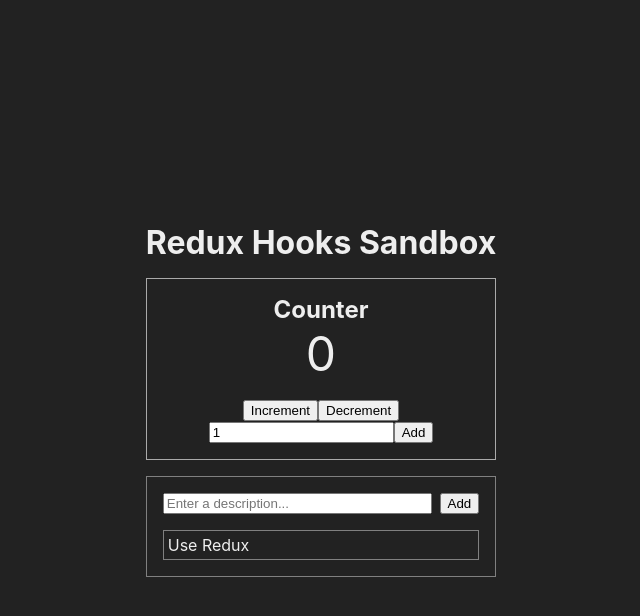
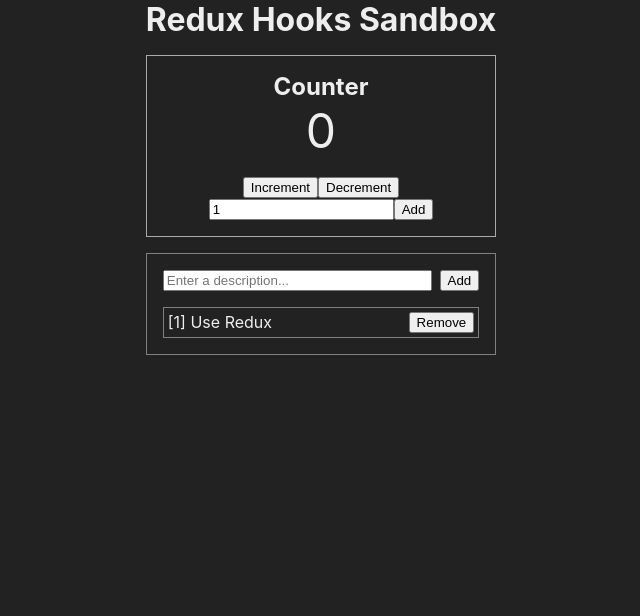
Before and after one commit to rmkane/redux-hooks, a React (Create React App) app: page / in a window 1280 px wide. Shown: the top 616 px of the page, without its empty margins (319-959 px from the left). Built offline with nearby package versions, Linux system fonts and the light colour scheme.

Commit message:
Add delete memo action

```diff
--- a/src/app/components/common/Todo.jsx
+++ b/src/app/components/common/Todo.jsx
@@ -1,6 +1,6 @@
-import React, { useMemo, useState } from 'react';
+import React, { useCallback, useMemo, useState } from 'react';
 import { useDispatch, useSelector } from 'react-redux';
-import { addTodo } from '../../features/todoSlice';
+import { addTodo, removeTodo } from '../../features/todoSlice';
 import '../../../css/Todo.css';
 
 const Todo = () => {
@@ -8,6 +8,17 @@
   const dispatch = useDispatch();
 
   const [entry, setEntry] = useState('');
+
+  const handleAdd = useCallback(() => {
+    dispatch(addTodo({ text: entry }));
+  }, [dispatch, entry]);
+
+  const handleRemove = useCallback(
+    ({ target }) => {
+      dispatch(removeTodo(+target.dataset.id));
+    },
+    [dispatch]
+  );
 
   return useMemo(
     () => (
@@ -19,23 +30,25 @@
             value={entry}
             onChange={({ target: { value } }) => setEntry(value)}
           />
-          <button
-            type="button"
-            onClick={() => dispatch(addTodo({ text: entry }))}
-          >
+          <button type="button" onClick={handleAdd}>
             Add
           </button>
         </div>
         <ul className="Todo-List">
           {todoList.map(({ id, text }) => (
             <li className="Todo-Item" key={id}>
-              {text}
+              <span>
+                [{id}] {text}
+              </span>
+              <button type="button" data-id={id} onClick={handleRemove}>
+                Remove
+              </button>
             </li>
           ))}
         </ul>
       </div>
     ),
-    [dispatch, entry, todoList]
+    [entry, handleAdd, handleRemove, todoList]
   );
 };
 
--- a/src/app/features/todoSlice.js
+++ b/src/app/features/todoSlice.js
@@ -1,7 +1,7 @@
 import { createSlice } from '@reduxjs/toolkit';
 
 const generateNewId = (list) =>
-  list.reduce((maxId, { id }) => Math.max(id, maxId) + 1, -1);
+  list.reduce((maxId, { id }) => Math.max(id, maxId), -1) + 1;
 
 const todoSlice = createSlice({
   name: 'todo',
@@ -15,21 +15,29 @@
     ],
   },
   reducers: {
-    add: (state, { payload: { text } }) => {
+    add: (state, action) => {
       state.list.push({
         id: generateNewId(state.list),
         completed: false,
-        text,
+        text: action.payload.text,
       });
+    },
+    remove: (state, action) => {
+      const foundIndex = state.list.findIndex(
+        ({ id }) => id === action.payload
+      );
+      if (foundIndex > -1) {
+        state.list.splice(foundIndex, 1);
+      }
     },
   },
 });
 
 const {
-  actions: { add: addTodo },
+  actions: { add: addTodo, remove: removeTodo },
   reducer,
 } = todoSlice;
 
-export { addTodo, reducer };
+export { addTodo, removeTodo, reducer };
 
 export default reducer;
--- a/src/css/App.css
+++ b/src/css/App.css
@@ -16,7 +16,7 @@
   background: var(--app-background);
   color: var(--app-font-color);
   align-items: center;
-  justify-content: center;
+  justify-content: top;
   flex: 1;
 }
 
--- a/src/css/Todo.css
+++ b/src/css/Todo.css
@@ -28,3 +28,8 @@
   border: thin solid grey;
   padding: 0.25em;
 }
+
+.Todo-Item > span {
+  display: flex;
+  flex: 1;
+}
```
